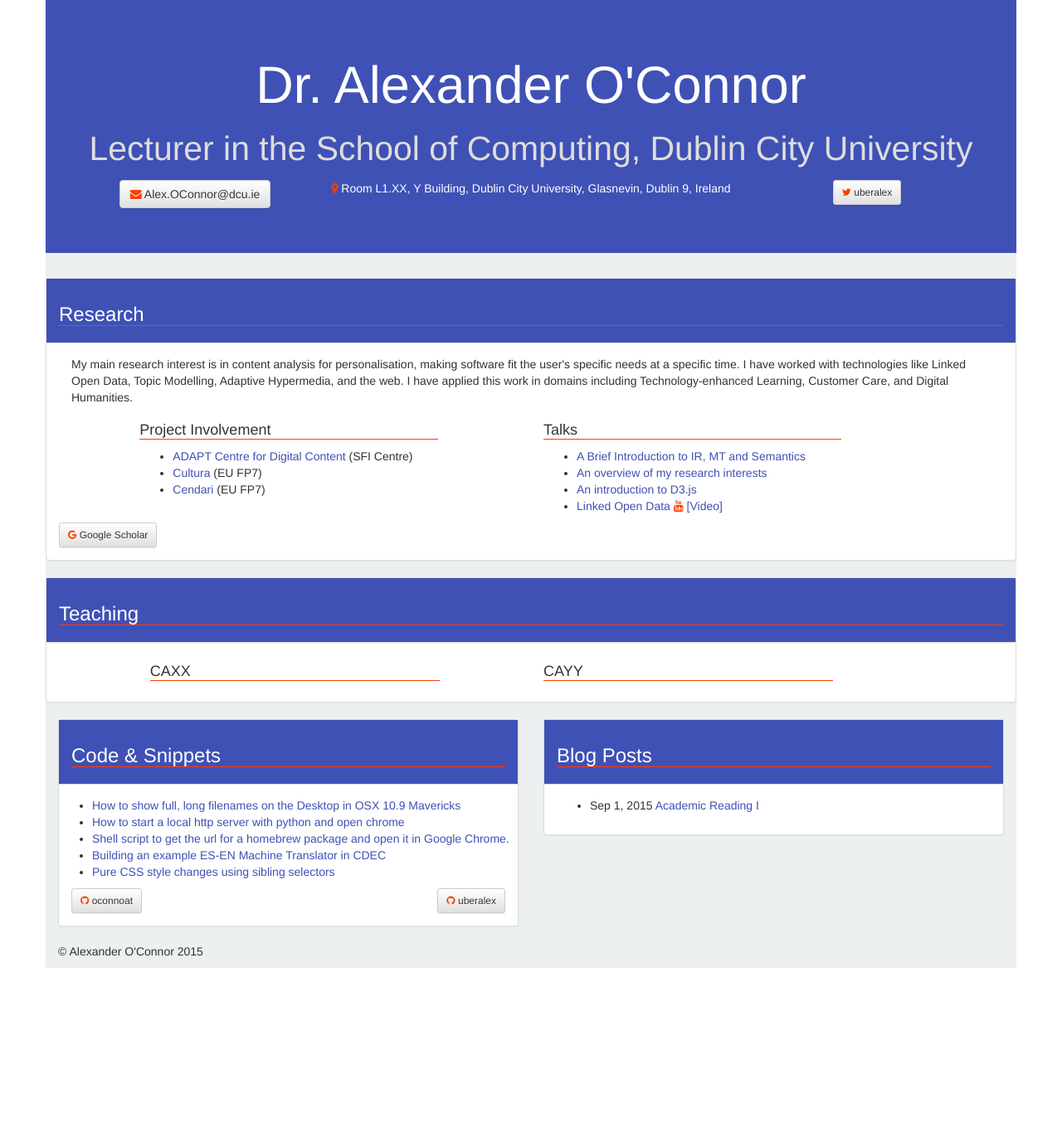
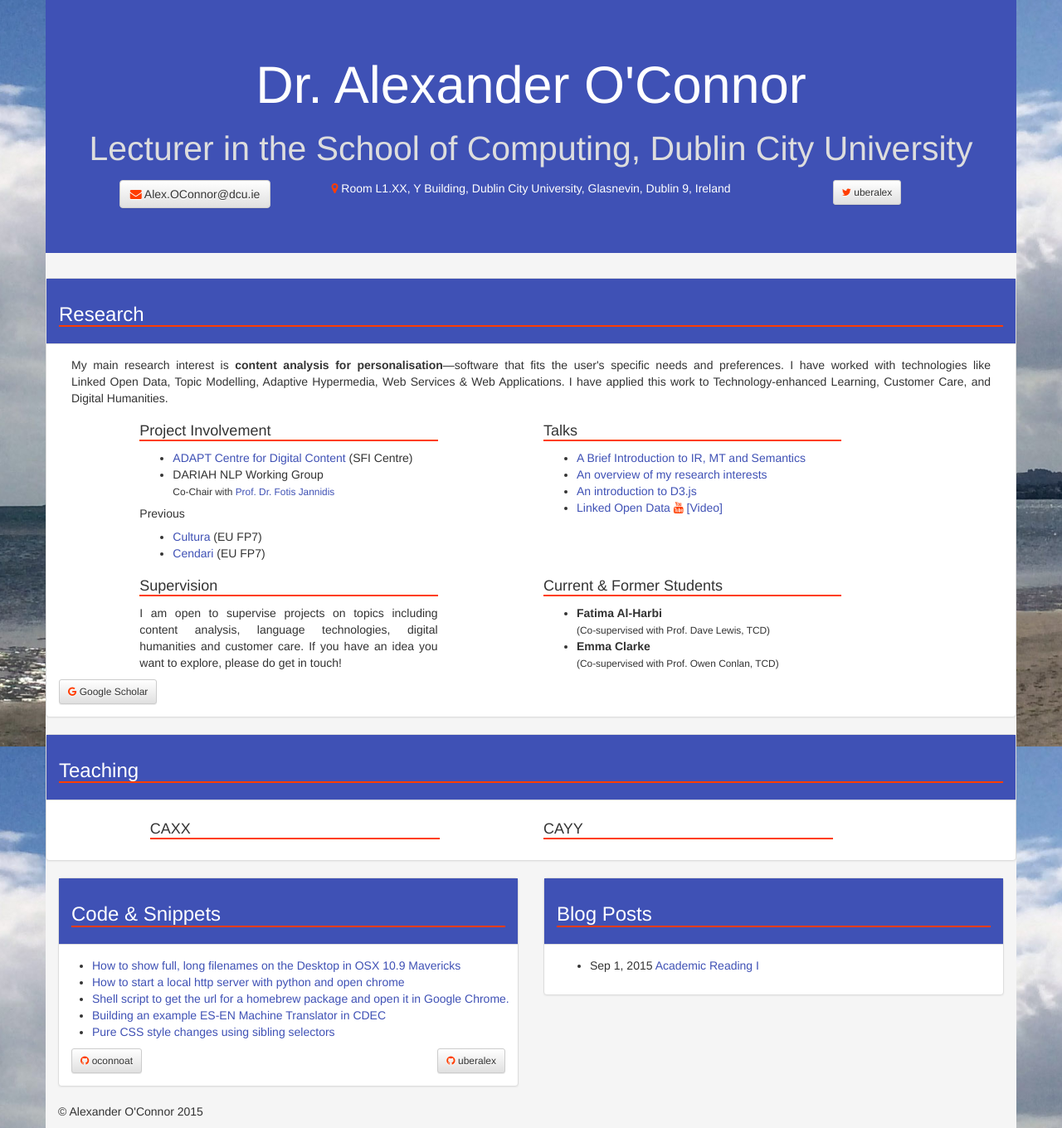
Before and after one commit to uberalex/uberalex.github.io, a Jekyll site: the page built from index.html, in a window 1280 px wide. Shown: the whole page at 83% size. Built offline with Jekyll 4.4.1, drawn with Linux system fonts in a browser that asks for light colours; nearby versions of some CDN libraries; Markdown is read by kramdown in place of the engine named in the settings; before the commit the page ends 1167 px from its top, so only the background shows below that.

Commit message:
background and text changes

```diff
--- a/css/main.css
+++ b/css/main.css
@@ -3,16 +3,19 @@ div, header {
 }
 
 body {
-    background-color: #fff;
+    background: url("../img/sky.jpg") no-repeat center center fixed;
+    background-size: cover;
+
+    text-align: justify;
 }
 
 #wrap{
-    background-color: #ecf0f1;
+    background-color: #f5f5f5;
 }
 
 header.jumbotron {
+    background-color: #3F51B5;
     color: #fff;
-    background-color: #3F51B5;
 }
 
 header.jumbotron small {
@@ -35,7 +38,7 @@ a:hover {
 }
 
 h3, h4 {
-    border-bottom: 1px solid #FF3D00;
+    border-bottom: 2px solid #FF3D00;
 }
 
 .fa {
--- a/index.html
+++ b/index.html
@@ -6,8 +6,8 @@ layout: default
     <div class="container" id="wrap">
         <div class="row">
     <header class="jumbotron text-center">
-                           <h1 class="row">Dr. Alexander O&apos;Connor <br />
-                        <small>Lecturer in the School of Computing, Dublin City University</small></h1>
+        <h1 class="row">Dr. Alexander O&apos;Connor <br />
+                        <small>Lecturer&nbsp;in&nbsp;the&nbsp;School&nbsp;of&nbsp;Computing, Dublin&nbsp;City&nbsp;University</small></h1>
         <div class="row">
             <div class="col-md-3">
                 <a href="mailto:Alex.OConnor+www@computing.dcu.ie" class="btn btn-default btn-smt"><i class="fa fa-envelope"></i> Alex.OConnor@dcu.ie</a>
@@ -25,13 +25,17 @@ layout: default
             <div class="panel-heading"><h3>Research</h3></div>
             <div class="panel-body">
                 <section id="researchIntro" class="col-lg-12">
-                    <p>My main research interest is in content analysis for personalisation, making software fit the user's specific needs at a specific time. I have worked with technologies like Linked Open Data, Topic Modelling, Adaptive Hypermedia, and the web. I have applied this work in domains including Technology-enhanced Learning, Customer Care, and Digital Humanities.</p>
+                    <p>My main research interest is <strong>content analysis for personalisation</strong>&mdash;software that fits the user's specific needs and preferences. I have worked with technologies like Linked&nbsp;Open&nbsp;Data, Topic Modelling, Adaptive Hypermedia, Web Services &amp; Web Applications. I have applied this work to Technology-enhanced Learning, Customer Care, and Digital Humanities.</p>
                 </section>
                 <div class="row">
                     <section id="projects" class="col-md-4 col-md-offset-1">
                         <h4>Project Involvement</h4>
                             <ul>
                                 <li><a href="http://www.adaptcentre.ie">ADAPT Centre for Digital Content</a> (SFI Centre)</li>
+                                <li>DARIAH NLP Working Group<br /><small>Co-Chair with <a href="http://www.jannidis.de/">Prof. Dr. Fotis Jannidis</a></small></li>
+                            </ul>
+                            <h5>Previous</h5>
+                            <ul>
                                 <li><a href="http://www.cultura-strep.eu/">Cultura</a> (EU FP7)</li>
                                 <li><a href="http://www.cendari.eu/">Cendari</a> (EU FP7)</li>
                             </ul>
@@ -44,6 +48,20 @@ layout: default
                                 <li><a href="http://oconnoat.github.io/d3seminar">An introduction to D3.js</a></li>
                                 <li><a href="http://oconnoat.github.io/APIOpenData">Linked Open Data</a> <a href="https://www.youtube.com/watch?v=M92QxRsbVkc"><i class="fa fa-youtube"></i> [Video]</a></li>
                             </ul>
+                    </section>
+                </div>
+                <div class="row">
+                    <section id"supervision" class="col-md-4 col-md-offset-1">
+                        <h4>Supervision</h4>
+                        <p>I am open to supervise projects on topics including content analysis, language technologies, digital humanities and customer care. If you have an idea you want to explore, please do get in touch!</p>
+                    </section>
+                    <section id"Students" class="col-md-4 col-md-offset-1">
+                        <h4>Current &amp; Former Students</h4>
+                        <ul>
+                            <li><strong>Fatima Al-Harbi</strong> <br /><small>(Co-supervised with Prof. Dave Lewis, TCD)</small></li>
+                            <li><strong>Emma Clarke</strong> <br /><small>(Co-supervised with Prof. Owen Conlan, TCD)</small></li>
+                        </ul>
+
                     </section>
                 </div>
                  <div><a href="https://scholar.google.com/citations?user=ScPxfo8AAAAJ&hl=en" class="btn btn-default btn-sm"><i class="fa fa-google"></i> Google Scholar</a></div>
```
Also changed, not shown: img/sky.jpg (added).
